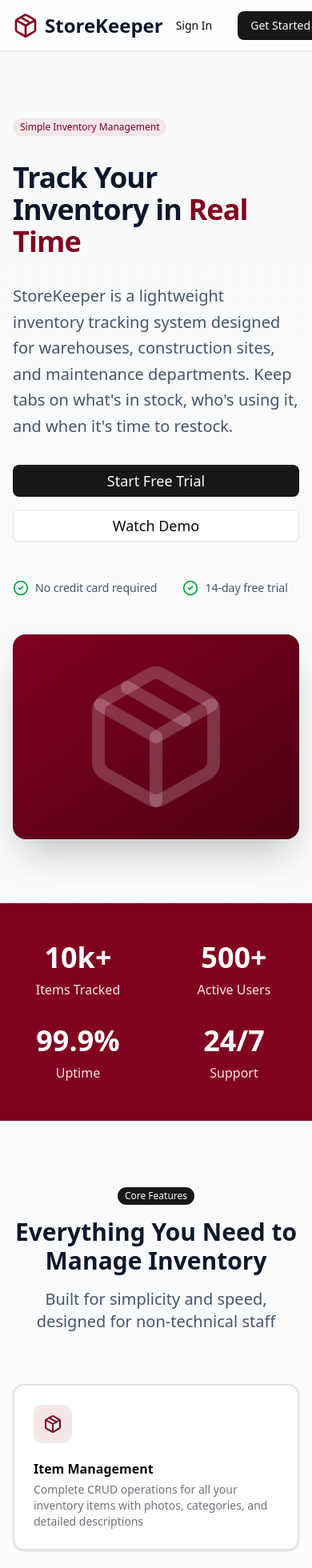
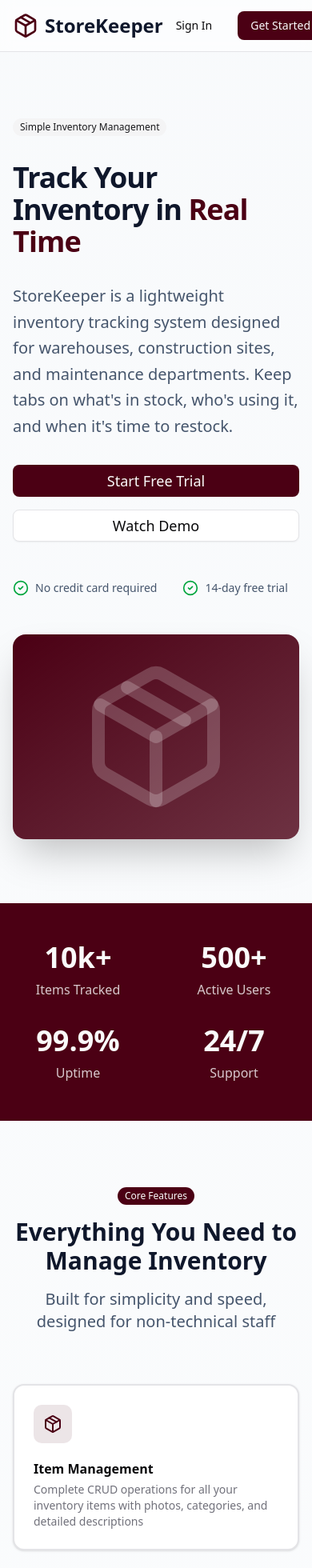
Before and after one commit to Peacecalculus/Desktop, a Next.js app: page / in a window 390 px wide. Shown: the top 1960 px of the page at 80% size. Built offline with nearby package versions, Linux system fonts and the light colour scheme.

Commit message:
feat: Implement Industrial Minimalist Login UI

```diff
--- a/package.json
+++ b/package.json
@@ -42,6 +42,6 @@
     "eslint-config-next": "16.0.3",
     "tailwindcss": "^4",
     "tw-animate-css": "^1.4.0",
-    "typescript": "^5"
+    "typescript": "5.9.3"
   }
 }
--- a/src/app/globals.css
+++ b/src/app/globals.css
@@ -51,7 +51,7 @@
   --card-foreground: oklch(0.141 0.005 285.823);
   --popover: oklch(1 0 0);
   --popover-foreground: oklch(0.141 0.005 285.823);
-  --primary: oklch(0.21 0.006 285.885);
+  --primary: oklch(0.25 0.12 10);
   --primary-foreground: oklch(0.985 0 0);
   --secondary: oklch(0.967 0.001 286.375);
   --secondary-foreground: oklch(0.21 0.006 285.885);
@@ -85,8 +85,8 @@
   --card-foreground: oklch(0.985 0 0);
   --popover: oklch(0.21 0.006 285.885);
   --popover-foreground: oklch(0.985 0 0);
-  --primary: oklch(0.92 0.004 286.32);
-  --primary-foreground: oklch(0.21 0.006 285.885);
+  --primary: oklch(0.25 0.12 10);
+  --primary-foreground: oklch(0.985 0 0);
   --secondary: oklch(0.274 0.006 286.033);
   --secondary-foreground: oklch(0.985 0 0);
   --muted: oklch(0.274 0.006 286.033);
--- a/src/app/page.tsx
+++ b/src/app/page.tsx
@@ -2,7 +2,7 @@
 
 import Link from "next/link";
 import { Button } from "@/components/ui/button";
-import { Card, CardContent, CardDescription, CardHeader, CardTitle } from "@/components/ui/card";
+import { Card, CardDescription, CardHeader, CardTitle } from "@/components/ui/card";
 import { Badge } from "@/components/ui/badge";
 import {
   Package,
@@ -30,14 +30,14 @@
         <div className="container mx-auto px-4 sm:px-6 lg:px-8">
           <div className="flex h-16 items-center justify-between">
             <div className="flex items-center gap-2">
-              <Package className="h-8 w-8" style={{color: '#800020'}} />
+              <Package className="h-8 w-8 text-primary" />
               <span className="text-2xl font-bold text-slate-900 dark:text-white">StoreKeeper</span>
             </div>
             <div className="hidden md:flex items-center gap-6">
-              <Link href="#features" className="text-sm font-medium transition-colors" style={{"--hover-color": "#800020"} as React.CSSProperties} onMouseEnter={(e) => e.currentTarget.style.color = '#800020'} onMouseLeave={(e) => e.currentTarget.style.color = ''}>Features</Link>
-              <Link href="#benefits" className="text-sm font-medium transition-colors" style={{"--hover-color": "#800020"} as React.CSSProperties} onMouseEnter={(e) => e.currentTarget.style.color = '#800020'} onMouseLeave={(e) => e.currentTarget.style.color = ''}>Benefits</Link>
-              <Link href="#use-cases" className="text-sm font-medium transition-colors" style={{"--hover-color": "#800020"} as React.CSSProperties} onMouseEnter={(e) => e.currentTarget.style.color = '#800020'} onMouseLeave={(e) => e.currentTarget.style.color = ''}>Use Cases</Link>
-              <Link href="#pricing" className="text-sm font-medium transition-colors" style={{"--hover-color": "#800020"} as React.CSSProperties} onMouseEnter={(e) => e.currentTarget.style.color = '#800020'} onMouseLeave={(e) => e.currentTarget.style.color = ''}>Pricing</Link>
+              <Link href="#features" className="text-sm font-medium text-muted-foreground hover:text-primary transition-colors">Features</Link>
+              <Link href="#benefits" className="text-sm font-medium text-muted-foreground hover:text-primary transition-colors">Benefits</Link>
+              <Link href="#use-cases" className="text-sm font-medium text-muted-foreground hover:text-primary transition-colors">Use Cases</Link>
+              <Link href="#pricing" className="text-sm font-medium text-muted-foreground hover:text-primary transition-colors">Pricing</Link>
             </div>
             <div className="flex items-center gap-4">
               <Button variant="ghost" asChild>
@@ -56,15 +56,15 @@
         <div className="container mx-auto px-4 sm:px-6 lg:px-8">
           <div className="grid lg:grid-cols-2 gap-12 items-center">
             <div className="space-y-8">
-              <Badge className="hover:opacity-90" style={{backgroundColor: '#f5e6e8', color: '#800020'}}>
+              <Badge variant="secondary" className="hover:opacity-90">
                 Simple Inventory Management
               </Badge>
               <h1 className="text-4xl sm:text-5xl lg:text-6xl font-bold tracking-tight text-slate-900 dark:text-white">
-                Track Your Inventory in <span style={{color: '#800020'}}>Real Time</span>
+                Track Your Inventory in <span className="text-primary">Real Time</span>
               </h1>
               <p className="text-xl text-slate-600 dark:text-slate-400 leading-relaxed">
                 StoreKeeper is a lightweight inventory tracking system designed for warehouses, construction sites,
-                and maintenance departments. Keep tabs on what's in stock, who's using it, and when it's time to restock.
+                and maintenance departments. Keep tabs on what&apos;s in stock, who&apos;s using it, and when it&apos;s time to restock.
               </p>
               <div className="flex flex-col sm:flex-row gap-4">
                 <Button size="lg" className="text-lg" asChild>
@@ -85,7 +85,7 @@
                 </div>
               </div>
             </div>
-            <div className="relative lg:h-[600px] rounded-2xl p-8 shadow-2xl" style={{background: 'linear-gradient(to bottom right, #800020, #4d0013)'}}>
+            <div className="relative lg:h-[600px] rounded-2xl p-8 shadow-2xl bg-gradient-to-br from-primary to-primary/80">
               <div className="absolute inset-0 bg-grid-white/10 [mask-image:linear-gradient(0deg,transparent,black)]" />
               <div className="relative h-full flex items-center justify-center">
                 <Package className="h-48 w-48 text-white/20" />
@@ -96,24 +96,24 @@
       </section>
 
       {/* Stats Section */}
-      <section className="py-12 text-white" style={{backgroundColor: '#800020'}}>
+      <section className="py-12 bg-primary text-primary-foreground">
         <div className="container mx-auto px-4 sm:px-6 lg:px-8">
           <div className="grid grid-cols-2 md:grid-cols-4 gap-8">
             <div className="text-center">
               <div className="text-4xl font-bold mb-2">10k+</div>
-              <div style={{color: '#f5e6e8'}}>Items Tracked</div>
+              <div className="text-primary-foreground/80">Items Tracked</div>
             </div>
             <div className="text-center">
               <div className="text-4xl font-bold mb-2">500+</div>
-              <div style={{color: '#f5e6e8'}}>Active Users</div>
+              <div className="text-primary-foreground/80">Active Users</div>
             </div>
             <div className="text-center">
               <div className="text-4xl font-bold mb-2">99.9%</div>
-              <div style={{color: '#f5e6e8'}}>Uptime</div>
+              <div className="text-primary-foreground/80">Uptime</div>
             </div>
             <div className="text-center">
               <div className="text-4xl font-bold mb-2">24/7</div>
-              <div style={{color: '#f5e6e8'}}>Support</div>
+              <div className="text-primary-foreground/80">Support</div>
             </div>
           </div>
         </div>
@@ -134,10 +134,10 @@
 
           <div className="grid md:grid-cols-2 lg:grid-cols-3 gap-8">
             {/* Feature Cards */}
-            <Card className="border-2 transition-colors hover:border-[#800020]">
+            <Card className="border-2 transition-colors hover:border-primary">
               <CardHeader>
-                <div className="w-12 h-12 rounded-lg flex items-center justify-center mb-4" style={{backgroundColor: '#f5e6e8'}}>
-                  <Package className="h-6 w-6" style={{color: '#800020'}} />
+                <div className="w-12 h-12 bg-primary/10 rounded-lg flex items-center justify-center mb-4">
+                  <Package className="h-6 w-6 text-primary" />
                 </div>
                 <CardTitle>Item Management</CardTitle>
                 <CardDescription>
@@ -146,22 +146,22 @@
               </CardHeader>
             </Card>
 
-            <Card className="border-2 hover:border-blue-500 transition-colors">
+            <Card className="border-2 hover:border-primary transition-colors">
               <CardHeader>
-                <div className="w-12 h-12 bg-green-100 dark:bg-green-900 rounded-lg flex items-center justify-center mb-4">
-                  <ClipboardCheck className="h-6 w-6 text-green-600 dark:text-green-300" />
+                <div className="w-12 h-12 bg-green-50 dark:bg-green-950 rounded-lg flex items-center justify-center mb-4">
+                  <ClipboardCheck className="h-6 w-6 text-green-600 dark:text-green-400" />
                 </div>
                 <CardTitle>Check-In/Check-Out</CardTitle>
                 <CardDescription>
-                  Track who's using what, when they took it, and when they returned it with full accountability
+                  Track who&apos;s using what, when they took it, and when they returned it with full accountability
                 </CardDescription>
               </CardHeader>
             </Card>
 
-            <Card className="border-2 transition-colors hover:border-[#800020]">
+            <Card className="border-2 transition-colors hover:border-primary">
               <CardHeader>
-                <div className="w-12 h-12 bg-purple-100 dark:bg-purple-900 rounded-lg flex items-center justify-center mb-4">
-                  <Camera className="h-6 w-6 text-purple-600 dark:text-purple-300" />
+                <div className="w-12 h-12 bg-purple-50 dark:bg-purple-950 rounded-lg flex items-center justify-center mb-4">
+                  <Camera className="h-6 w-6 text-purple-600 dark:text-purple-400" />
                 </div>
                 <CardTitle>Item Snapshots</CardTitle>
                 <CardDescription>
@@ -170,10 +170,10 @@
               </CardHeader>
             </Card>
 
-            <Card className="border-2 transition-colors hover:border-[#800020]">
+            <Card className="border-2 transition-colors hover:border-primary">
               <CardHeader>
-                <div className="w-12 h-12 bg-orange-100 dark:bg-orange-900 rounded-lg flex items-center justify-center mb-4">
-                  <TrendingUp className="h-6 w-6 text-orange-600 dark:text-orange-300" />
+                <div className="w-12 h-12 bg-orange-50 dark:bg-orange-950 rounded-lg flex items-center justify-center mb-4">
+                  <TrendingUp className="h-6 w-6 text-orange-600 dark:text-orange-400" />
                 </div>
                 <CardTitle>Quantity Adjustments</CardTitle>
                 <CardDescription>
@@ -182,10 +182,10 @@
               </CardHeader>
             </Card>
 
-            <Card className="border-2 transition-colors hover:border-[#800020]">
+            <Card className="border-2 transition-colors hover:border-primary">
               <CardHeader>
-                <div className="w-12 h-12 bg-red-100 dark:bg-red-900 rounded-lg flex items-center justify-center mb-4">
-                  <FileText className="h-6 w-6 text-red-600 dark:text-red-300" />
+                <div className="w-12 h-12 bg-red-50 dark:bg-red-950 rounded-lg flex items-center justify-center mb-4">
+                  <FileText className="h-6 w-6 text-red-600 dark:text-red-400" />
                 </div>
                 <CardTitle>Activity Logs</CardTitle>
                 <CardDescription>
@@ -194,10 +194,10 @@
               </CardHeader>
             </Card>
 
-            <Card className="border-2 transition-colors hover:border-[#800020]">
+            <Card className="border-2 transition-colors hover:border-primary">
               <CardHeader>
-                <div className="w-12 h-12 bg-yellow-100 dark:bg-yellow-900 rounded-lg flex items-center justify-center mb-4">
-                  <Bell className="h-6 w-6 text-yellow-600 dark:text-yellow-300" />
+                <div className="w-12 h-12 bg-yellow-50 dark:bg-yellow-950 rounded-lg flex items-center justify-center mb-4">
+                  <Bell className="h-6 w-6 text-yellow-600 dark:text-yellow-400" />
                 </div>
                 <CardTitle>Low Stock Alerts</CardTitle>
                 <CardDescription>
@@ -225,8 +225,8 @@
           <div className="grid md:grid-cols-2 lg:grid-cols-4 gap-6">
             <Card>
               <CardHeader className="text-center">
-                <div className="w-16 h-16 rounded-full flex items-center justify-center mx-auto mb-4" style={{backgroundColor: '#f5e6e8'}}>
-                  <Warehouse className="h-8 w-8" style={{color: '#800020'}} />
+                <div className="w-16 h-16 bg-primary/10 rounded-full flex items-center justify-center mx-auto mb-4">
+                  <Warehouse className="h-8 w-8 text-primary" />
                 </div>
                 <CardTitle>Warehouses</CardTitle>
                 <CardDescription>
@@ -237,8 +237,8 @@
 
             <Card>
               <CardHeader className="text-center">
-                <div className="w-16 h-16 bg-orange-100 dark:bg-orange-900 rounded-full flex items-center justify-center mx-auto mb-4">
-                  <HardHat className="h-8 w-8 text-orange-600 dark:text-orange-300" />
+                <div className="w-16 h-16 bg-orange-50 dark:bg-orange-950 rounded-full flex items-center justify-center mx-auto mb-4">
+                  <HardHat className="h-8 w-8 text-orange-600 dark:text-orange-400" />
                 </div>
                 <CardTitle>Construction Sites</CardTitle>
                 <CardDescription>
@@ -249,8 +249,8 @@
 
             <Card>
               <CardHeader className="text-center">
-                <div className="w-16 h-16 bg-green-100 dark:bg-green-900 rounded-full flex items-center justify-center mx-auto mb-4">
-                  <Building2 className="h-8 w-8 text-green-600 dark:text-green-300" />
+                <div className="w-16 h-16 bg-green-50 dark:bg-green-950 rounded-full flex items-center justify-center mx-auto mb-4">
+                  <Building2 className="h-8 w-8 text-green-600 dark:text-green-400" />
                 </div>
                 <CardTitle>Office Supply Rooms</CardTitle>
                 <CardDescription>
@@ -261,8 +261,8 @@
 
             <Card>
               <CardHeader className="text-center">
-                <div className="w-16 h-16 bg-purple-100 dark:bg-purple-900 rounded-full flex items-center justify-center mx-auto mb-4">
-                  <Wrench className="h-8 w-8 text-purple-600 dark:text-purple-300" />
+                <div className="w-16 h-16 bg-purple-50 dark:bg-purple-950 rounded-full flex items-center justify-center mx-auto mb-4">
+                  <Wrench className="h-8 w-8 text-purple-600 dark:text-purple-400" />
                 </div>
                 <CardTitle>Maintenance Departments</CardTitle>
                 <CardDescription>
@@ -285,8 +285,8 @@
               </h2>
               <div className="space-y-6">
                 <div className="flex gap-4">
-                  <div className="w-12 h-12 rounded-lg flex items-center justify-center flex-shrink-0" style={{backgroundColor: '#f5e6e8'}}>
-                    <Clock className="h-6 w-6" style={{color: '#800020'}} />
+                  <div className="w-12 h-12 bg-primary/10 rounded-lg flex items-center justify-center flex-shrink-0">
+                    <Clock className="h-6 w-6 text-primary" />
                   </div>
                   <div>
                     <h3 className="text-xl font-semibold mb-2">Real-Time Updates</h3>
@@ -297,8 +297,8 @@
                 </div>
 
                 <div className="flex gap-4">
-                  <div className="w-12 h-12 bg-green-100 dark:bg-green-900 rounded-lg flex items-center justify-center flex-shrink-0">
-                    <Users className="h-6 w-6 text-green-600 dark:text-green-300" />
+                  <div className="w-12 h-12 bg-green-50 dark:bg-green-950 rounded-lg flex items-center justify-center flex-shrink-0">
+                    <Users className="h-6 w-6 text-green-600 dark:text-green-400" />
                   </div>
                   <div>
                     <h3 className="text-xl font-semibold mb-2">User-Friendly Interface</h3>
@@ -309,8 +309,8 @@
                 </div>
 
                 <div className="flex gap-4">
-                  <div className="w-12 h-12 bg-purple-100 dark:bg-purple-900 rounded-lg flex items-center justify-center flex-shrink-0">
-                    <Shield className="h-6 w-6 text-purple-600 dark:text-purple-300" />
+                  <div className="w-12 h-12 bg-purple-50 dark:bg-purple-950 rounded-lg flex items-center justify-center flex-shrink-0">
+                    <Shield className="h-6 w-6 text-purple-600 dark:text-purple-400" />
                   </div>
                   <div>
                     <h3 className="text-xl font-semibold mb-2">Full Accountability</h3>
@@ -321,8 +321,8 @@
                 </div>
 
                 <div className="flex gap-4">
-                  <div className="w-12 h-12 bg-orange-100 dark:bg-orange-900 rounded-lg flex items-center justify-center flex-shrink-0">
-                    <BarChart3 className="h-6 w-6 text-orange-600 dark:text-orange-300" />
+                  <div className="w-12 h-12 bg-orange-50 dark:bg-orange-950 rounded-lg flex items-center justify-center flex-shrink-0">
+                    <BarChart3 className="h-6 w-6 text-orange-600 dark:text-orange-400" />
                   </div>
                   <div>
                     <h3 className="text-xl font-semibold mb-2">Actionable Insights</h3>
@@ -334,10 +334,10 @@
               </div>
             </div>
 
-            <div className="relative h-[600px] rounded-2xl p-8 shadow-xl" style={{background: 'linear-gradient(to bottom right, #800020, #4d0013)'}}>
+            <div className="relative h-[600px] rounded-2xl p-8 shadow-xl bg-gradient-to-br from-primary to-primary/80">
               <div className="absolute inset-0 bg-grid-white/10 [mask-image:linear-gradient(0deg,transparent,black)]" />
               <div className="relative h-full flex items-center justify-center">
-                <div className="text-center text-white space-y-8">
+                <div className="text-center text-primary-foreground space-y-8">
                   <Package className="h-32 w-32 mx-auto opacity-90" />
                   <div className="space-y-4">
                     <h3 className="text-3xl font-bold">StoreKeeper</h3>
@@ -353,19 +353,19 @@
       </section>
 
       {/* CTA Section */}
-      <section className="py-20 text-white" style={{backgroundColor: '#800020'}}>
+      <section className="py-20 bg-primary text-primary-foreground">
         <div className="container mx-auto px-4 sm:px-6 lg:px-8 text-center">
           <h2 className="text-3xl sm:text-4xl font-bold mb-4">
             Ready to Take Control of Your Inventory?
           </h2>
-          <p className="text-xl mb-8 max-w-2xl mx-auto" style={{color: '#f5e6e8'}}>
+          <p className="text-xl mb-8 max-w-2xl mx-auto opacity-90">
             Join hundreds of businesses that trust StoreKeeper for their inventory management needs
           </p>
           <div className="flex flex-col sm:flex-row gap-4 justify-center">
             <Button size="lg" variant="secondary" className="text-lg" asChild>
               <Link href="/signup">Start Free Trial</Link>
             </Button>
-            <Button size="lg" variant="outline" className="text-lg bg-transparent border-white text-white hover:bg-white/10" asChild>
+            <Button size="lg" variant="outline" className="text-lg bg-transparent border-primary-foreground text-primary-foreground hover:bg-primary-foreground/10" asChild>
               <Link href="/contact">Contact Sales</Link>
             </Button>
           </div>
@@ -378,41 +378,41 @@
           <div className="grid md:grid-cols-4 gap-8">
             <div>
               <div className="flex items-center gap-2 mb-4">
-                <Package className="h-6 w-6" style={{color: '#800020'}} />
+                <Package className="h-6 w-6 text-primary" />
                 <span className="text-xl font-bold">StoreKeeper</span>
               </div>
-              <p className="text-slate-600 dark:text-slate-400 text-sm">
-                Simple inventory tracking for teams that need to know what's in stock, who's using it, and when to restock.
+              <p className="text-muted-foreground text-sm">
+                Simple inventory tracking for teams that need to know what&apos;s in stock, who&apos;s using it, and when to restock.
               </p>
             </div>
             <div>
               <h3 className="font-semibold mb-4">Product</h3>
-              <ul className="space-y-2 text-sm text-slate-600 dark:text-slate-400">
-                <li><Link href="#features" className="transition-colors" onMouseEnter={(e) => e.currentTarget.style.color = '#800020'} onMouseLeave={(e) => e.currentTarget.style.color = ''}>Features</Link></li>
-                <li><Link href="#pricing" className="transition-colors" onMouseEnter={(e) => e.currentTarget.style.color = '#800020'} onMouseLeave={(e) => e.currentTarget.style.color = ''}>Pricing</Link></li>
-                <li><Link href="#" className="transition-colors" onMouseEnter={(e) => e.currentTarget.style.color = '#800020'} onMouseLeave={(e) => e.currentTarget.style.color = ''}>Integrations</Link></li>
-                <li><Link href="#" className="transition-colors" onMouseEnter={(e) => e.currentTarget.style.color = '#800020'} onMouseLeave={(e) => e.currentTarget.style.color = ''}>API</Link></li>
+              <ul className="space-y-2 text-sm text-muted-foreground">
+                <li><Link href="#features" className="hover:text-primary transition-colors">Features</Link></li>
+                <li><Link href="#pricing" className="hover:text-primary transition-colors">Pricing</Link></li>
+                <li><Link href="#" className="hover:text-primary transition-colors">Integrations</Link></li>
+                <li><Link href="#" className="hover:text-primary transition-colors">API</Link></li>
               </ul>
             </div>
             <div>
               <h3 className="font-semibold mb-4">Company</h3>
-              <ul className="space-y-2 text-sm text-slate-600 dark:text-slate-400">
-                <li><Link href="#" className="transition-colors" onMouseEnter={(e) => e.currentTarget.style.color = '#800020'} onMouseLeave={(e) => e.currentTarget.style.color = ''}>About</Link></li>
-                <li><Link href="#" className="transition-colors" onMouseEnter={(e) => e.currentTarget.style.color = '#800020'} onMouseLeave={(e) => e.currentTarget.style.color = ''}>Blog</Link></li>
-                <li><Link href="#" className="transition-colors" onMouseEnter={(e) => e.currentTarget.style.color = '#800020'} onMouseLeave={(e) => e.currentTarget.style.color = ''}>Careers</Link></li>
-                <li><Link href="#" className="transition-colors" onMouseEnter={(e) => e.currentTarget.style.color = '#800020'} onMouseLeave={(e) => e.currentTarget.style.color = ''}>Contact</Link></li>
+              <ul className="space-y-2 text-sm text-muted-foreground">
+                <li><Link href="#" className="hover:text-primary transition-colors">About</Link></li>
+                <li><Link href="#" className="hover:text-primary transition-colors">Blog</Link></li>
+                <li><Link href="#" className="hover:text-primary transition-colors">Careers</Link></li>
+                <li><Link href="#" className="hover:text-primary transition-colors">Contact</Link></li>
               </ul>
             </div>
             <div>
               <h3 className="font-semibold mb-4">Legal</h3>
-              <ul className="space-y-2 text-sm text-slate-600 dark:text-slate-400">
-                <li><Link href="#" className="transition-colors" onMouseEnter={(e) => e.currentTarget.style.color = '#800020'} onMouseLeave={(e) => e.currentTarget.style.color = ''}>Privacy</Link></li>
-                <li><Link href="#" className="transition-colors" onMouseEnter={(e) => e.currentTarget.style.color = '#800020'} onMouseLeave={(e) => e.currentTarget.style.color = ''}>Terms</Link></li>
-                <li><Link href="#" className="transition-colors" onMouseEnter={(e) => e.currentTarget.style.color = '#800020'} onMouseLeave={(e) => e.currentTarget.style.color = ''}>Security</Link></li>
+              <ul className="space-y-2 text-sm text-muted-foreground">
+                <li><Link href="#" className="hover:text-primary transition-colors">Privacy</Link></li>
+                <li><Link href="#" className="hover:text-primary transition-colors">Terms</Link></li>
+                <li><Link href="#" className="hover:text-primary transition-colors">Security</Link></li>
               </ul>
             </div>
           </div>
-          <div className="mt-12 pt-8 border-t text-center text-sm text-slate-600 dark:text-slate-400">
+          <div className="mt-12 pt-8 border-t text-center text-sm text-muted-foreground">
             <p>&copy; 2025 StoreKeeper. All rights reserved.</p>
           </div>
         </div>
```
Also changed, not shown: tsconfig.json (+13 -4 lines), 1 other file (tests, documents, lock files or other folders).
